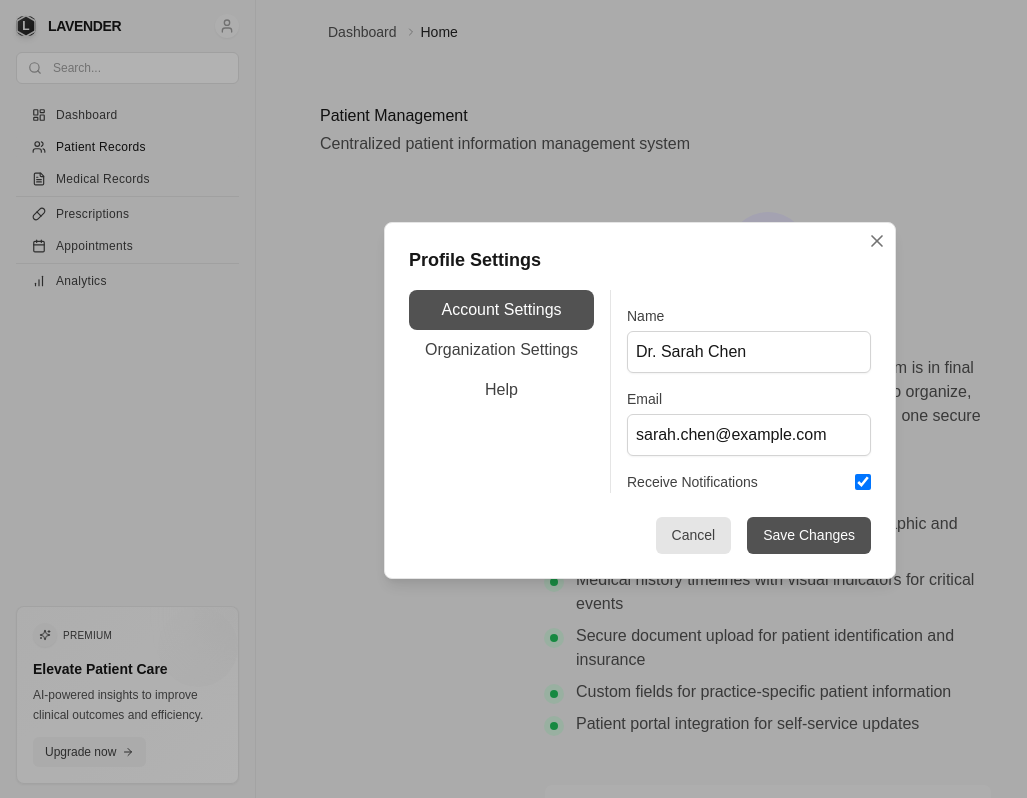
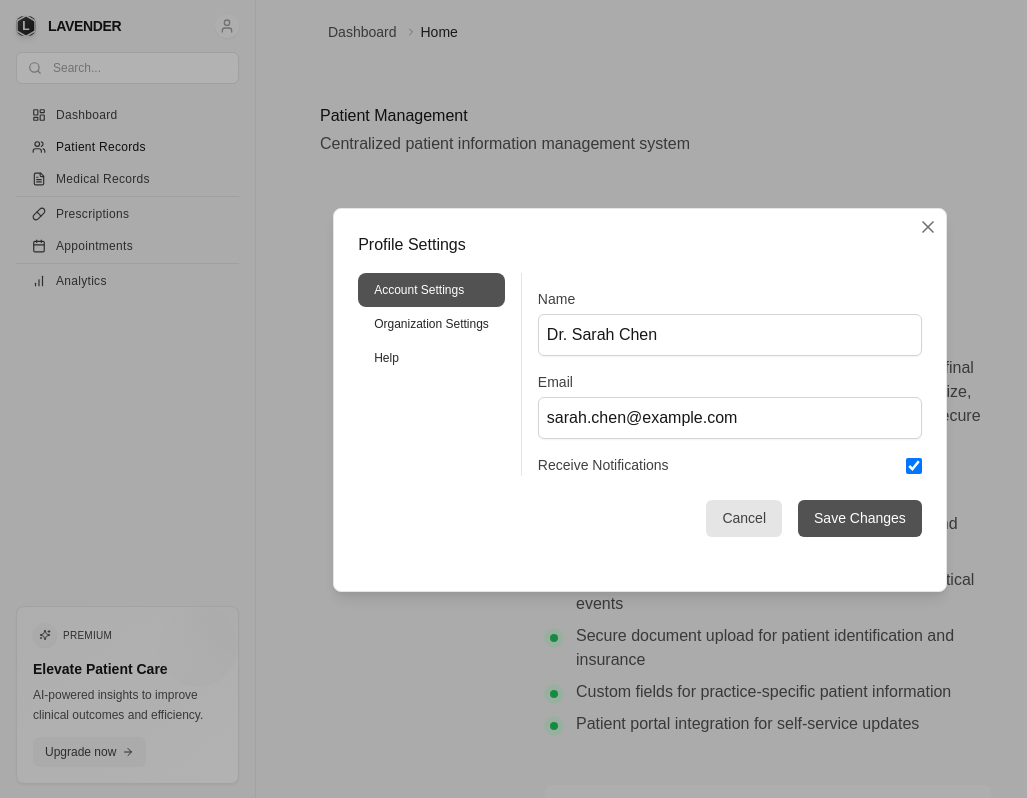
Before and after one commit to fisayorotibi/health-project, a Next.js app: page /patients in a window 1280 px wide. Both pictures are taken after a click on the button "Open user menu". Shown: the whole page, without its empty margins (0-1027 px from the left). Built offline with nearby package versions, Linux system fonts and the light colour scheme; a web font is replaced by a local one.

Commit message:
Updated ProfileModal: Increased width and height for better layout

```diff
--- a/src/components/ui/ProfileModal.tsx
+++ b/src/components/ui/ProfileModal.tsx
@@ -17,18 +17,18 @@ const ProfileModal: React.FC<ProfileModalProps> = ({ isOpen, onClose }) => {
     <Dialog open={isOpen} onClose={onClose} className="fixed z-50 inset-0 overflow-y-auto">
       <div className="flex items-center justify-center min-h-screen">
         <div className="fixed inset-0 bg-black opacity-30" />
-        <Dialog.Panel className="bg-white dark:bg-gray-800 rounded-lg p-6 w-full max-w-lg relative shadow-lg border border-gray-200 dark:border-gray-700">
+        <Dialog.Panel className="bg-white dark:bg-gray-800 rounded-lg p-6 w-120 h-96 relative shadow-lg border border-gray-200 dark:border-gray-700">
           <button onClick={onClose} className="absolute top-2 right-2 text-gray-500 hover:text-gray-700">
             <X className="w-5 h-5" />
           </button>
-          <Dialog.Title className="text-lg font-semibold text-gray-900 dark:text-gray-100">Profile Settings</Dialog.Title>
+          <Dialog.Title className="text-md font-normal text-gray-900 dark:text-gray-100">Profile Settings</Dialog.Title>
           <div className="mt-4 flex">
             <div className="flex flex-col mr-4 border-r border-gray-200 dark:border-gray-700 pr-4">
-              <button onClick={() => setActiveTab('account')} className={`py-2 px-4 rounded-lg transition-colors duration-200 ${activeTab === 'account' ? 'bg-gray-600 text-white' : 'text-gray-700 hover:bg-gray-100 dark:hover:bg-gray-700'}`}>Account Settings</button>
-              <button onClick={() => setActiveTab('organization')} className={`py-2 px-4 rounded-lg transition-colors duration-200 ${activeTab === 'organization' ? 'bg-gray-600 text-white' : 'text-gray-700 hover:bg-gray-100 dark:hover:bg-gray-700'}`}>Organization Settings</button>
-              <button onClick={() => setActiveTab('help')} className={`py-2 px-4 rounded-lg transition-colors duration-200 ${activeTab === 'help' ? 'bg-gray-600 text-white' : 'text-gray-700 hover:bg-gray-100 dark:hover:bg-gray-700'}`}>Help</button>
+              <button onClick={() => setActiveTab('account')} className={`py-2 px-4 text-xs text-left rounded-lg transition-colors duration-200 ${activeTab === 'account' ? 'bg-gray-600 text-white' : 'text-gray-800 dark:text-gray-200 hover:bg-gray-100 dark:hover:bg-gray-700'}`}>Account Settings</button>
+              <button onClick={() => setActiveTab('organization')} className={`py-2 px-4 text-xs text-left rounded-lg transition-colors duration-200 ${activeTab === 'organization' ? 'bg-gray-600 text-white' : 'text-gray-800 dark:text-gray-200 hover:bg-gray-100 dark:hover:bg-gray-700'}`}>Organization Settings</button>
+              <button onClick={() => setActiveTab('help')} className={`py-2 px-4 text-xs text-left rounded-lg transition-colors duration-200 ${activeTab === 'help' ? 'bg-gray-600 text-white' : 'text-gray-800 dark:text-gray-200 hover:bg-gray-100 dark:hover:bg-gray-700'}`}>Help</button>
             </div>
-            <div className="flex-1 mt-4 space-y-4">
+            <div className="flex-1 mt-4 space-y-4 w-96">
               {activeTab === 'account' && (
                 <>
                   <div>
```
